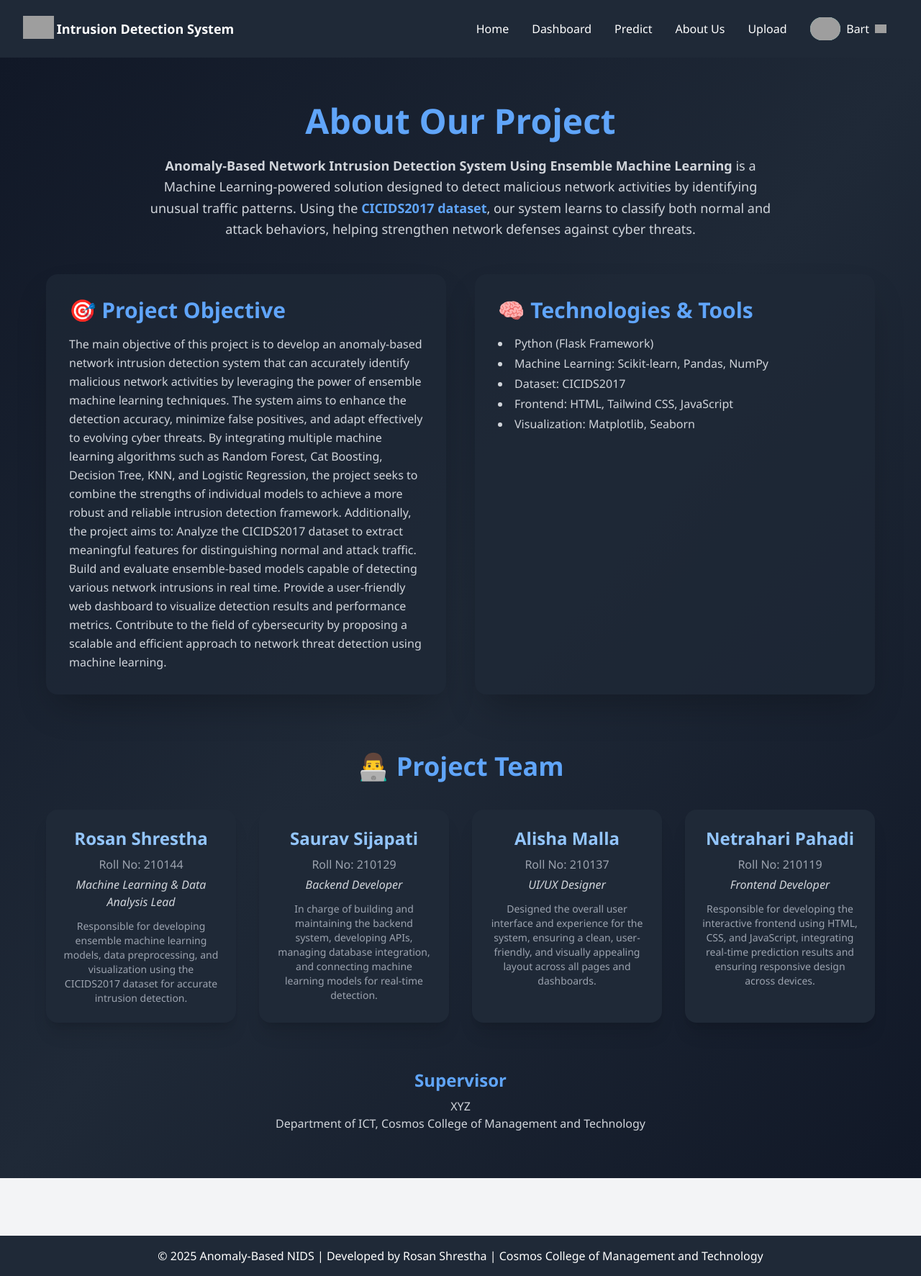
After one commit to rosangithub/ANIDS, a Flask app: page /about in a window 1280 px wide. The commit adds this page. Shown: the whole page at 72% size. Run offline with Flask 3, Linux system fonts and the light colour scheme; parts of the project's set-up code (start-up, migrations or seed data) failed here and were passed over; some libraries are stand-ins or nearby versions; grey boxes are pictures that could not be loaded.

Commit message:
about us page add

```diff
--- a/app.py
+++ b/app.py
@@ -521,7 +521,53 @@ def download_report():
         headers={'Content-Disposition':'attachment;filename=network_intrusion_report.csv'}
     )
 
+@app.route('/about')
+def about():
+    return render_template('aboutus.html')
 
+
+    if 'email' not in session:
+        flash("Please login to view profile", "error")
+        return redirect('/login')
+
+    # Get current user
+    user = User.query.filter_by(email=session['email']).first()
+    if not user:
+        flash("User not found", "error")
+        return redirect('/login')
+
+    # Handle password update
+    if request.method == 'POST':
+        old_password = request.form.get('old_password')
+        new_password = request.form.get('new_password')
+
+        if not old_password or not new_password:
+            flash("Please fill all password fields", "error")
+            return redirect('/profile')
+
+        if not user.check_password(old_password):
+            flash("Old password is incorrect", "error")
+            return redirect('/profile')
+
+        # Update password
+        user.set_password(new_password)
+        db.session.commit()
+        flash("Password updated successfully", "success")
+        return redirect('/profile')
+
+    # --- Dashboard Stats for profile page ---
+    total_uploads = len(cumulative_predictions)       # Total files/predictions uploaded
+    total_predictions = len(cumulative_predictions)  # Total predictions
+    normal_count = sum(1 for p in cumulative_predictions if p['class_name'] == 'BENIGN')
+    total_attacks = total_predictions - normal_count
+
+    return render_template(
+        'profile.html',
+        user=user,
+        total_uploads=total_uploads,
+        total_predictions=total_predictions,
+        total_attacks=total_attacks
+    )
 
 if __name__=='__main__':
     app.run(debug=True)
--- /dev/null
+++ b/templates/aboutus.html
@@ -0,0 +1,120 @@
+{% extends 'layout.html' %}
+
+{% block head %}
+    <title>About Us - Anomaly-Based Network Intrusion Detection System </title>
+    <link rel="stylesheet" href="{{ url_for('static', filename='css/style.css') }}">
+{% endblock head %}
+
+{% block content %}
+<section class="min-h-screen bg-gradient-to-br from-gray-900 via-gray-800 to-gray-900 text-white py-16 px-6">
+    <div class="max-w-6xl mx-auto text-center">
+        <h1 class="text-5xl font-extrabold mb-6 text-blue-400">About Our Project</h1>
+        <p class="text-lg text-gray-300 leading-relaxed mb-10 max-w-4xl mx-auto">
+            <strong>Anomaly-Based Network Intrusion Detection System Using Ensemble Machine Learning</strong> is a Machine Learning-powered
+            solution designed to detect malicious network activities by identifying unusual traffic patterns.
+            Using the <span class="text-blue-400 font-semibold">CICIDS2017 dataset</span>, our system learns to classify
+            both normal and attack behaviors, helping strengthen network defenses against cyber threats.
+        </p>
+    </div>
+
+    <!-- Project Objective and Tools -->
+    <div class="max-w-6xl mx-auto grid md:grid-cols-2 gap-10 mt-12">
+        <div class="bg-gray-800/70 p-8 rounded-2xl shadow-2xl hover:scale-105 transition-transform duration-300">
+            <h2 class="text-3xl font-semibold text-blue-400 mb-4">🎯 Project Objective</h2>
+            <p class="text-gray-300 leading-relaxed">
+                The main objective of this project is to develop an anomaly-based network intrusion detection
+                system that can accurately identify malicious network activities by leveraging the power of ensemble
+                machine learning techniques. The system aims to enhance the detection accuracy, minimize false positives,
+                and adapt effectively to evolving cyber threats.
+                By integrating multiple machine learning algorithms such as Random Forest, Cat Boosting, Decision Tree, KNN, and Logistic Regression,
+                the project seeks to combine the strengths of individual models to achieve a more robust and reliable
+                 intrusion detection framework.
+
+Additionally, the project aims to:
+
+Analyze the CICIDS2017 dataset to extract meaningful features for distinguishing normal and attack traffic.
+
+Build and evaluate ensemble-based models capable of detecting various network intrusions in real time.
+
+Provide a user-friendly web dashboard to visualize detection results and performance metrics.
+
+Contribute to the field of cybersecurity by proposing a scalable and efficient approach to network threat detection using machine learning.
+            </p>
+        </div>
+
+        <div class="bg-gray-800/70 p-8 rounded-2xl shadow-2xl hover:scale-105 transition-transform duration-300">
+            <h2 class="text-3xl font-semibold text-blue-400 mb-4">🧠 Technologies & Tools</h2>
+            <ul class="list-disc list-inside text-gray-300 space-y-1">
+                <li>Python (Flask Framework)</li>
+                <li>Machine Learning: Scikit-learn, Pandas, NumPy</li>
+                <li>Dataset: CICIDS2017</li>
+                <li>Frontend: HTML, Tailwind CSS, JavaScript</li>
+                <li>Visualization: Matplotlib, Seaborn</li>
+            </ul>
+        </div>
+    </div>
+
+   <!-- Team Section -->
+<div class="max-w-6xl mx-auto mt-20 text-center">
+  <h2 class="text-4xl font-semibold text-blue-400 mb-10">👨‍💻 Project Team</h2>
+
+  <div class="grid sm:grid-cols-2 lg:grid-cols-4 gap-8">
+
+    <!-- Rosan Shrestha -->
+    <div class="bg-gray-800 p-6 rounded-2xl shadow-xl hover:scale-105 transition-transform duration-300">
+      <h3 class="text-2xl font-bold text-blue-300 mb-2">Rosan Shrestha</h3>
+      <p class="text-gray-400 mb-1">Roll No: 210144</p>
+      <p class="text-gray-300 italic">Machine Learning & Data Analysis Lead</p>
+      <p class="text-sm text-gray-400 mt-3">
+        Responsible for developing ensemble machine learning models, data preprocessing,
+        and visualization using the CICIDS2017 dataset for accurate intrusion detection.
+      </p>
+    </div>
+
+    <!-- Saurav Sijapati -->
+    <div class="bg-gray-800 p-6 rounded-2xl shadow-xl hover:scale-105 transition-transform duration-300">
+      <h3 class="text-2xl font-bold text-blue-300 mb-2">Saurav Sijapati</h3>
+      <p class="text-gray-400 mb-1">Roll No: 210129</p>
+      <p class="text-gray-300 italic">Backend Developer</p>
+      <p class="text-sm text-gray-400 mt-3">
+        In charge of building and maintaining the backend system, developing APIs,
+        managing database integration, and connecting machine learning models for real-time detection.
+      </p>
+    </div>
+
+    <!-- Alisha Malla -->
+    <div class="bg-gray-800 p-6 rounded-2xl shadow-xl hover:scale-105 transition-transform duration-300">
+      <h3 class="text-2xl font-bold text-blue-300 mb-2">Alisha Malla</h3>
+      <p class="text-gray-400 mb-1">Roll No: 210137</p>
+      <p class="text-gray-300 italic">UI/UX Designer</p>
+      <p class="text-sm text-gray-400 mt-3">
+        Designed the overall user interface and experience for the system, ensuring
+        a clean, user-friendly, and visually appealing layout across all pages and dashboards.
+      </p>
+    </div>
+
+    <!-- Netrahari Pahadi -->
+    <div class="bg-gray-800 p-6 rounded-2xl shadow-xl hover:scale-105 transition-transform duration-300">
+      <h3 class="text-2xl font-bold text-blue-300 mb-2">Netrahari Pahadi</h3>
+      <p class="text-gray-400 mb-1">Roll No: 210119</p>
+      <p class="text-gray-300 italic">Frontend Developer</p>
+      <p class="text-sm text-gray-400 mt-3">
+        Responsible for developing the interactive frontend using HTML, CSS, and JavaScript,
+        integrating real-time prediction results and ensuring responsive design across devices.
+      </p>
+    </div>
+
+  </div>
+
+  <!-- Supervisor Section -->
+  <div class="mt-16">
+    <h3 class="text-2xl font-semibold text-blue-400 mb-2">Supervisor</h3>
+    <p class="text-gray-300">XYZ<br>Department of ICT, Cosmos College of Management and Technology</p>
+  </div>
+</div>
+
+</section>
+<!-- Include Footer -->
+{% include 'includes/footer.html' %}
+
+{% endblock content %}
--- a/templates/layout.html
+++ b/templates/layout.html
@@ -43,6 +43,7 @@
             <li><a href="/">Home</a></li>
              <li><a href="/dashboard">Dashboard</a></li>
             <li><a href="/predict">Predict </a></li>
+            <li><a href="/about">About Us</a></li>
             <li><a href="/upload">Upload</a></li>
             <li x-data="{ dropdownOpen: false }" class="relative">
                 <a @click="dropdownOpen = !dropdownOpen" @click.away="dropdownOpen = false" class="cursor-pointer select-none">
```
Also changed, not shown: templates/includes/article.html (+1 -18 lines), templates/profile.html (deleted, +0 -74 lines).
